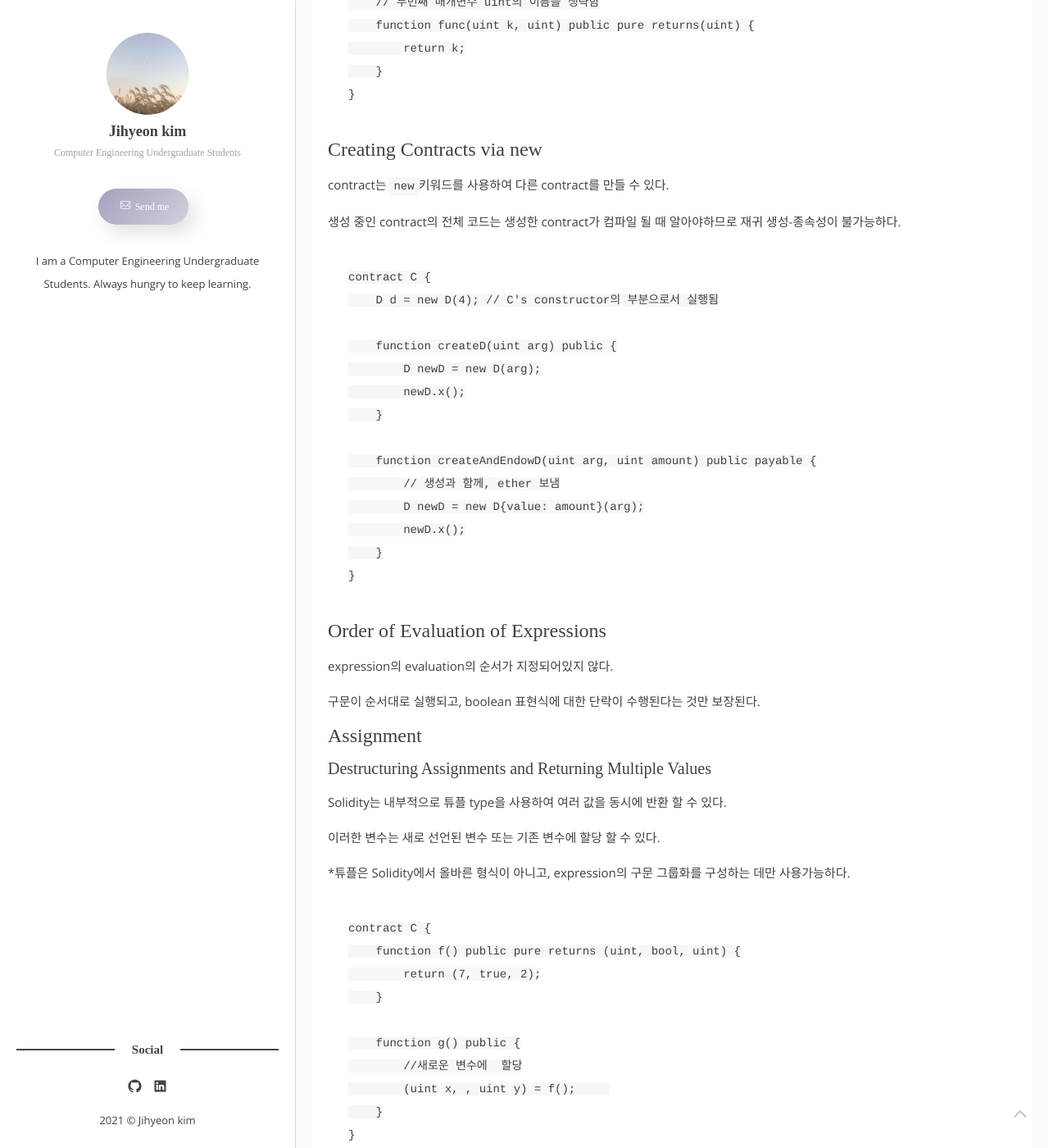
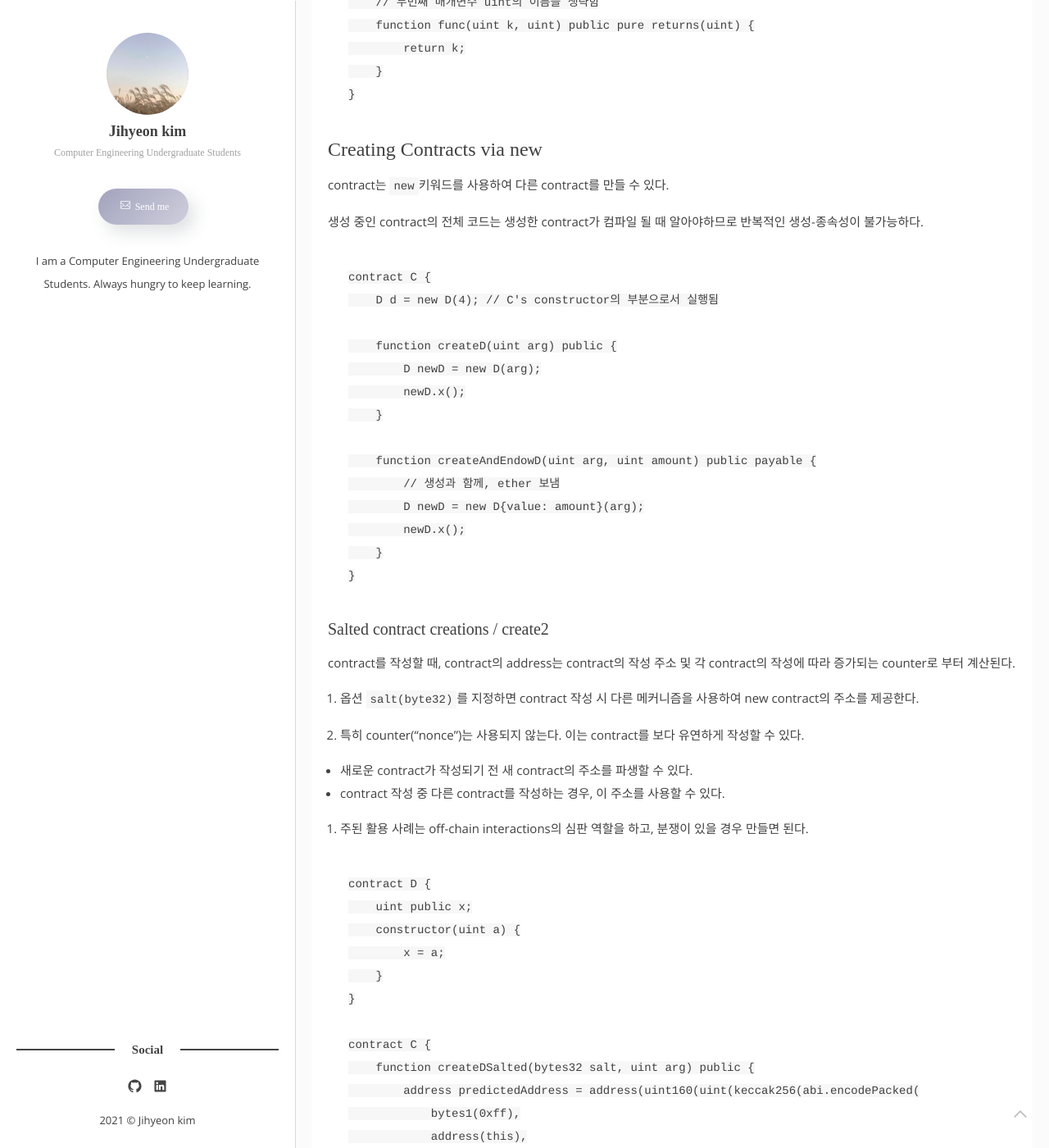
Before and after one commit to kimjihyeon99/kimjihyeon99.github.io, a Jekyll site: the page built from _posts/2021-05-16-[Solidity] Expressions and Control Structures.markdown, in a window 1280 px wide and 1400 px high, scrolled down 2471 px. Shown: the whole window at 82% size. Built offline with Jekyll 4.4.1, drawn with Linux system fonts in a browser that asks for light colours; some web fonts are replaced; comment, search, counter and statistics services are not loaded; some of the changed text lies outside the part shown.

Commit message:
Update 2021-05-16-[Solidity] Expressions and Control Structures.markdown

`````diff
--- a/_posts/2021-05-16-[Solidity] Expressions and Control Structures.markdown
+++ b/_posts/2021-05-16-[Solidity] Expressions and Control Structures.markdown
@@ -97,7 +97,7 @@ contract C {
 
 contract는 `new`키워드를 사용하여 다른 contract를 만들 수 있다.
 
-생성 중인 contract의 전체 코드는 생성한 contract가 컴파일 될 때 알아야하므로 재귀 생성-종속성이 불가능하다.
+생성 중인 contract의 전체 코드는 생성한 contract가 컴파일 될 때 알아야하므로 반복적인 생성-종속성이 불가능하다.
 
 ````solidity
 contract C {
@@ -116,6 +116,44 @@ contract C {
 }
 ````
 
+#### Salted contract creations / create2
+
+contract를 작성할 때, contract의 address는 contract의 작성 주소 및 각 contract의 작성에 따라 증가되는 counter로 부터 계산된다.
+
+1. 옵션 `salt(byte32)`를 지정하면 contract 작성 시 다른 메커니즘을 사용하여 new contract의 주소를 제공한다.
+
+2. 특히 counter("nonce")는 사용되지 않는다. 이는 contract를 보다 유연하게 작성할 수 있다.
+
+- 새로운 contract가 작성되기 전 새 contract의 주소를 파생할 수 있다.
+- contract 작성 중 다른 contract를 작성하는 경우, 이 주소를 사용할 수 있다.
+
+3. 주된 활용 사례는 off-chain interactions의 심판 역할을 하고, 분쟁이 있을 경우 만들면 된다.
+
+````solidity
+contract D {
+    uint public x;
+    constructor(uint a) {
+        x = a;
+    }
+}
+
+contract C {
+    function createDSalted(bytes32 salt, uint arg) public {
+        address predictedAddress = address(uint160(uint(keccak256(abi.encodePacked(
+            bytes1(0xff),
+            address(this),
+            salt, // 인자로 salt 추가
+            keccak256(abi.encodePacked(
+                type(D).creationCode,
+                arg
+            ))
+        )))));
+
+        D d = new D{salt: salt}(arg); // salt 선언
+        require(address(d) == predictedAddress);
+    }
+}
+````
 
 ### Order of Evaluation of Expressions
 
@@ -137,6 +175,7 @@ Solidity는 내부적으로 튜플 type을 사용하여 여러 값을 동시에
 ````solidity
 contract C {
     function f() public pure returns (uint, bool, uint) {
+        //여러값 동시 반환
         return (7, true, 2);
     }
 
@@ -233,9 +272,9 @@ contract C {
 
 overflow 또는 underflow는 산술 연산의 결과 값이 제한되지 않은 정수로 실행될 때 결과 type의 범위를 벗어나는 상황
 
-Solidity 0.8.0 이전, 산술 연산은 추가 검사를 도입하는 라이브러리의 광범위한 사용으로 이어지는 과소 또는 오버플로의 경우, 항상 wrapping 되었다.
+Solidity 0.8.0 이전, 산술 연산은 추가 검사를 도입하는 라이브러리의 광범위한 사용으로 이어지는 과소 또는 오버플로의 경우, 항상 **wrapping** 되었다.
 
-Solidity 0.8.0 이후, 모든 산술 연산은 기본적으로 오버플로 및 언더플로우를 반복하기 때문에, 이러한 라이브러리를 사용할 필요가 없다.
+Solidity 0.8.0 이후, 모든 산술 연산은 기본적으로 오버플로 및 언더플로우를 반복하기 때문에, 이러한 **라이브러리를 사용할 필요가 없다**.
 
 이러한 동작을 얻기위해서, `Unchecked` 블록을 사용할 수 있다.
 
@@ -252,7 +291,7 @@ contract C {
     }
 }
 ````
-`Unchecked` 블록은 block 내에서 어디서나 사용할 수 있지만, block 대체용도 사용은 불가능함
+`Unchecked` 블록은 block 내에서 어디서나 사용할 수 있지만, **block 대체용도 사용은 불가능**함
 
 setting은 block 내에 statement에만 영향 준다.
 
`````
